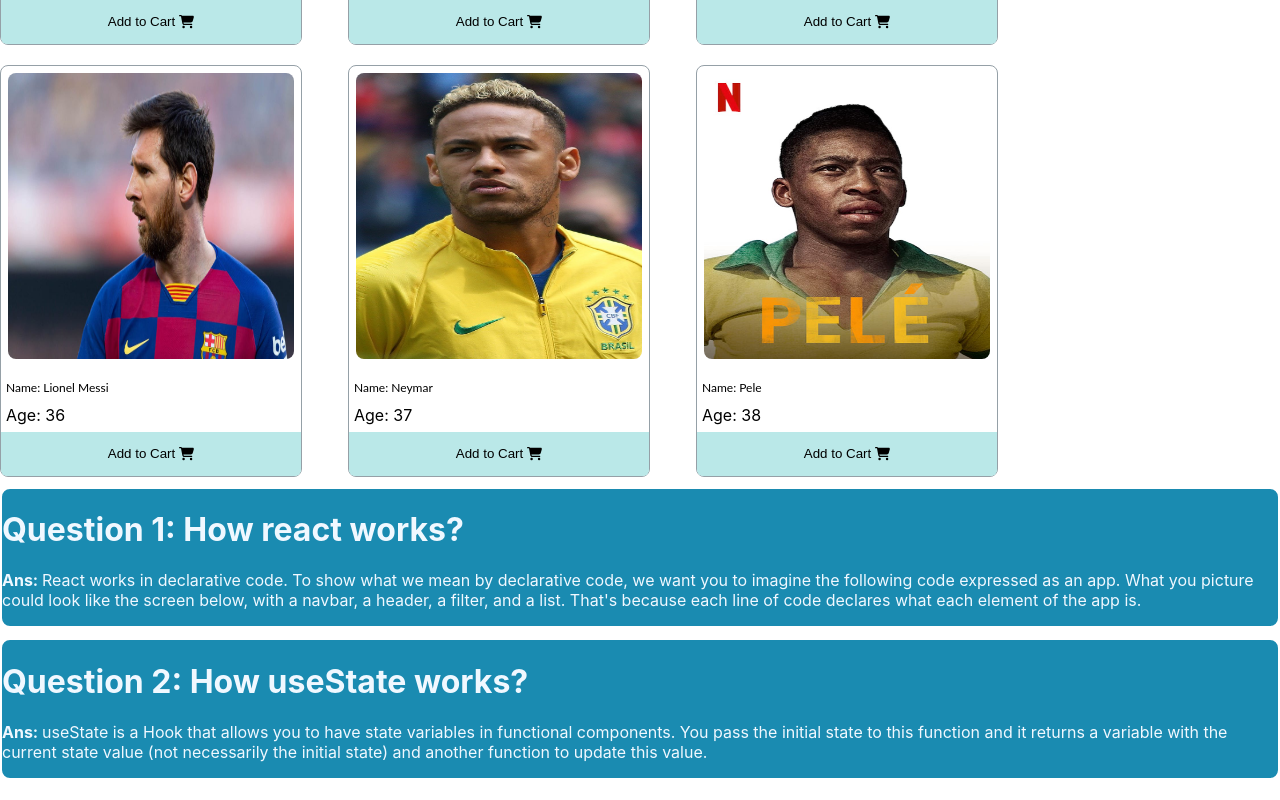
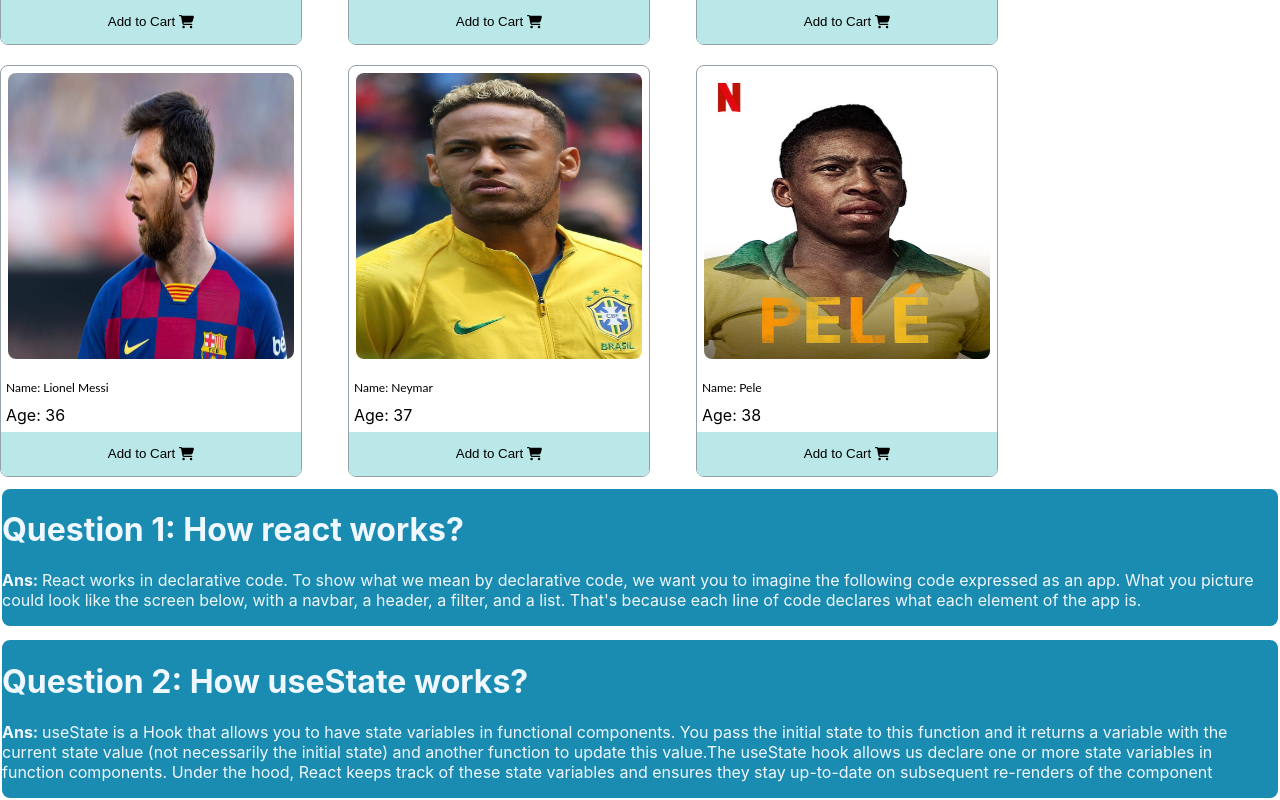
Before and after one commit to ShoyebAkter/lucky-one, a React (Create React App) app: page / in a window 1280 px wide. Shown: the part 910-1710 px from the top of the page. Built offline with nearby package versions, Linux system fonts and the light colour scheme.

Commit message:
finished

```diff
--- a/src/components/Question/Question.js
+++ b/src/components/Question/Question.js
@@ -16,7 +16,10 @@
                     <p><strong>Ans: </strong>useState is a Hook that allows you to have state variables in
                      functional components. You pass the initial state to this function
                       and it returns a variable with the current state value (not necessarily the initial state)
-                     and another function to update this value.</p>
+                     and another function to update this value.The useState hook allows us declare
+                      one or more state variables in function components. Under the hood,
+                       React keeps track of these state variables and
+                      ensures they stay up-to-date on subsequent re-renders of the component</p>
                 </div>
         </div>
     );
```
